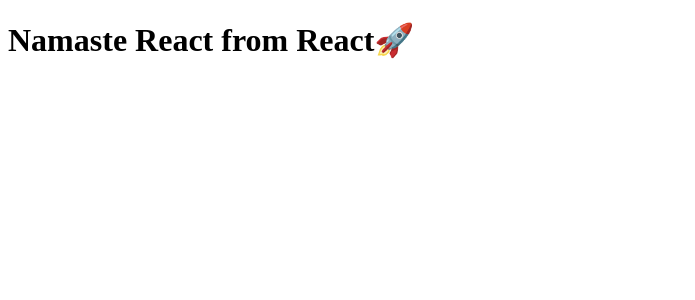
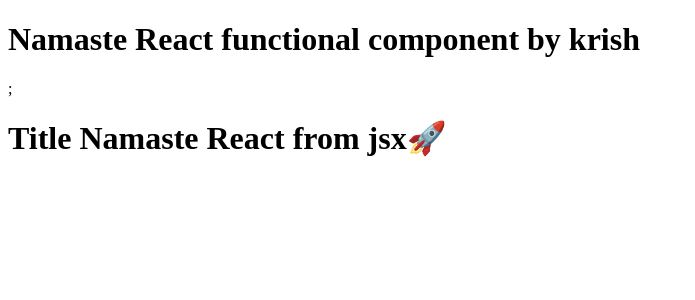
Before and after one commit to krish-karunya/Namaste-React., a React (Vite) app: page / in a window 1280 px wide. Shown: the top 300 px of the page, without its empty margins (0-695 px from the left). Built offline with nearby package versions, Linux system fonts and the light colour scheme.

Commit message:
Episode-3

```diff
--- a/App.js
+++ b/App.js
@@ -1,18 +1,62 @@
 import React from "react";
 import ReactDOM from "react-dom/client";
 
-//   we are creating heading using core react .
+// React Element:
 
-// react.createElement => three parameter (what tag ur going to create , {here we can mention the id and class}, wt should come inside the first tag which you created in 1st parameter)
-const heading = React.createElement(
-  "div",
-  { id: "root" },
-  React.createElement("h1", {}, "Namaste React from React🚀 ")
+// React Element => it give the output as object and then while rendering this object will coverted in to html tag
+// React.createElement => Object => HTMLelemnt(render)
+// const heading = React.createElement(
+//   "h1",
+//   { id: "heading" },
+//   "Namaste React ....🚀"
+// );
+
+// jsx => javascript syntax (merging html & js): HTML likes syntax
+
+// jsx : (jsx is not html inside the javascript)
+// when you write the code before the code is get into the browser , it will transpiled by parcel
+// Inside the parcel ,"babel" is transpiling the code
+
+// JSX => (Babel traspiled it to react )ReactElement = > js Object => HTML element(render)
+// with help of the class we can differentate hmtl and jsx
+// jsx sanitizing our data and also prevent form cross site attacking API
+// jsx makes react code fatser and readable
+
+// Write it inside the bracket if the jsx code morethan one line then only babel under
+
+// React Element:
+// this is also kind of variable we can directly mention inside the {} in jsx
+const Heading = (
+  <h1 id="heading" className="head">
+    Namaste React from jsx🚀
+  </h1>
 );
 
-//   we have created the heading to display the heading we need create the root using reactDOM
+// React Component :
+const Title = () => (
+  <h1 id="heading" className="head">
+    Title Namaste React from jsx🚀
+  </h1>
+);
+// there  two types of components : 1.class Based component  2. Functional Component
+
+// React functional component => just a normal js function  return some jx code ,and it with capital letter
+
+// React functional component :
+// component composition => Component inside the another component
+
+// we can insert comp=> inside comp and elem=>comp and elem => elem
+const name = "krish";
+const HeadingComponent = () => {
+  return (
+    <div className="container">
+      <h1>Namaste React functional component by {name} </h1>;
+      <Title />
+    </div>
+  );
+};
+
+const HeadinComponent1 = () => <h1>Namaste React functional component </h1>;
 
 const root = ReactDOM.createRoot(document.getElementById("root"));
-console.log(root);
-
-root.render(heading);
+root.render(<HeadingComponent />);
--- a/index.html
+++ b/index.html
@@ -7,7 +7,7 @@
   </head>
   <body>
     <div id="root">
-      <h1>Namaste React</h1>
+      <h1>Not Rendered</h1>
     </div>
 
     <!-- <script>
--- a/package.json
+++ b/package.json
@@ -4,7 +4,9 @@
   "description": "this is Namaste React By krish",
   "main": "App.js",
   "scripts": {
-    "test": "jest"
+    "test": "jest",
+    "start" : "parcel index.html"  ,
+    "build" : "parcel build index.html"
   },
   "repository": {
     "type": "git",
```
Also changed, not shown: 1 other file (tests, documents, lock files or other folders).
